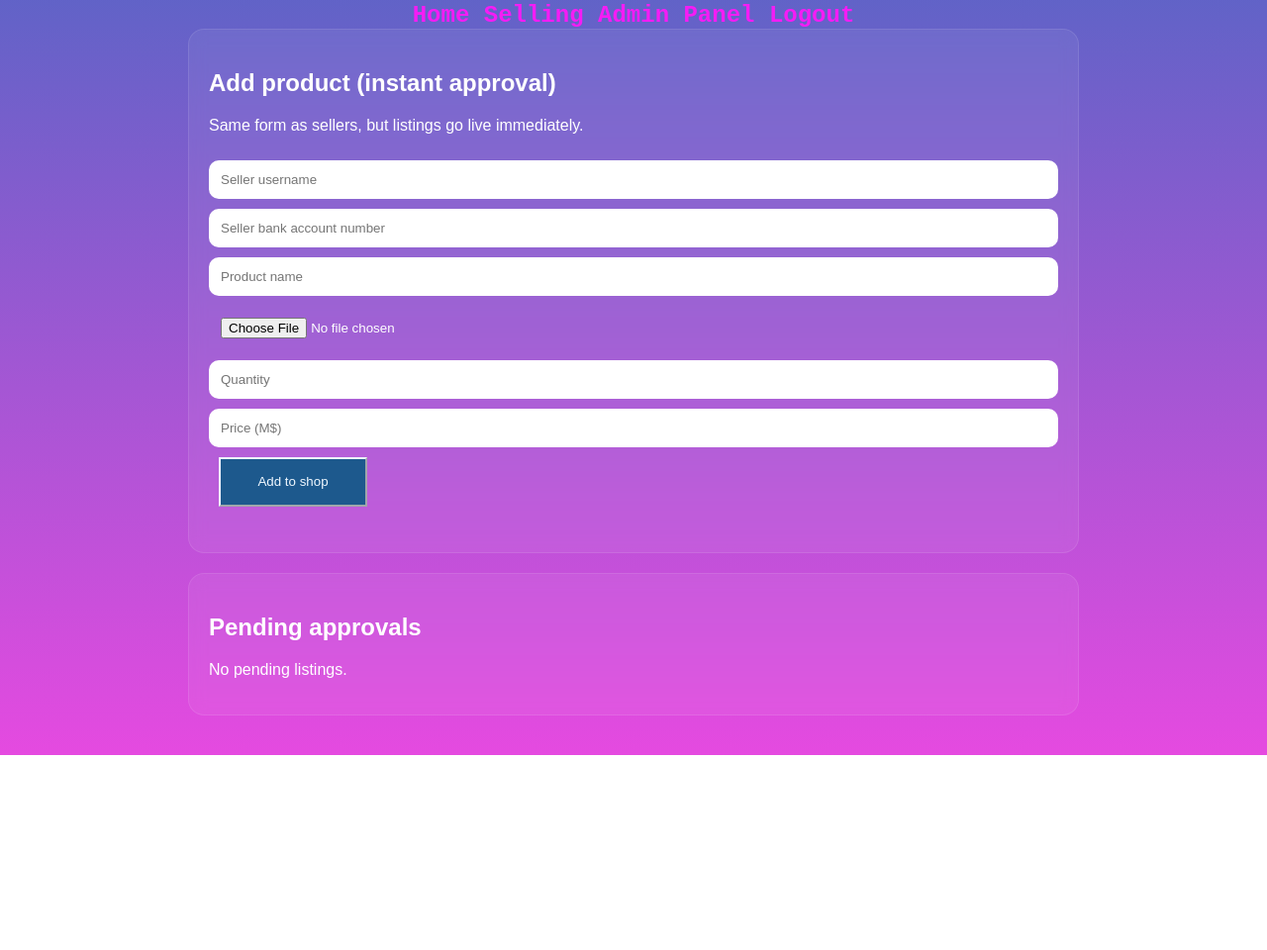
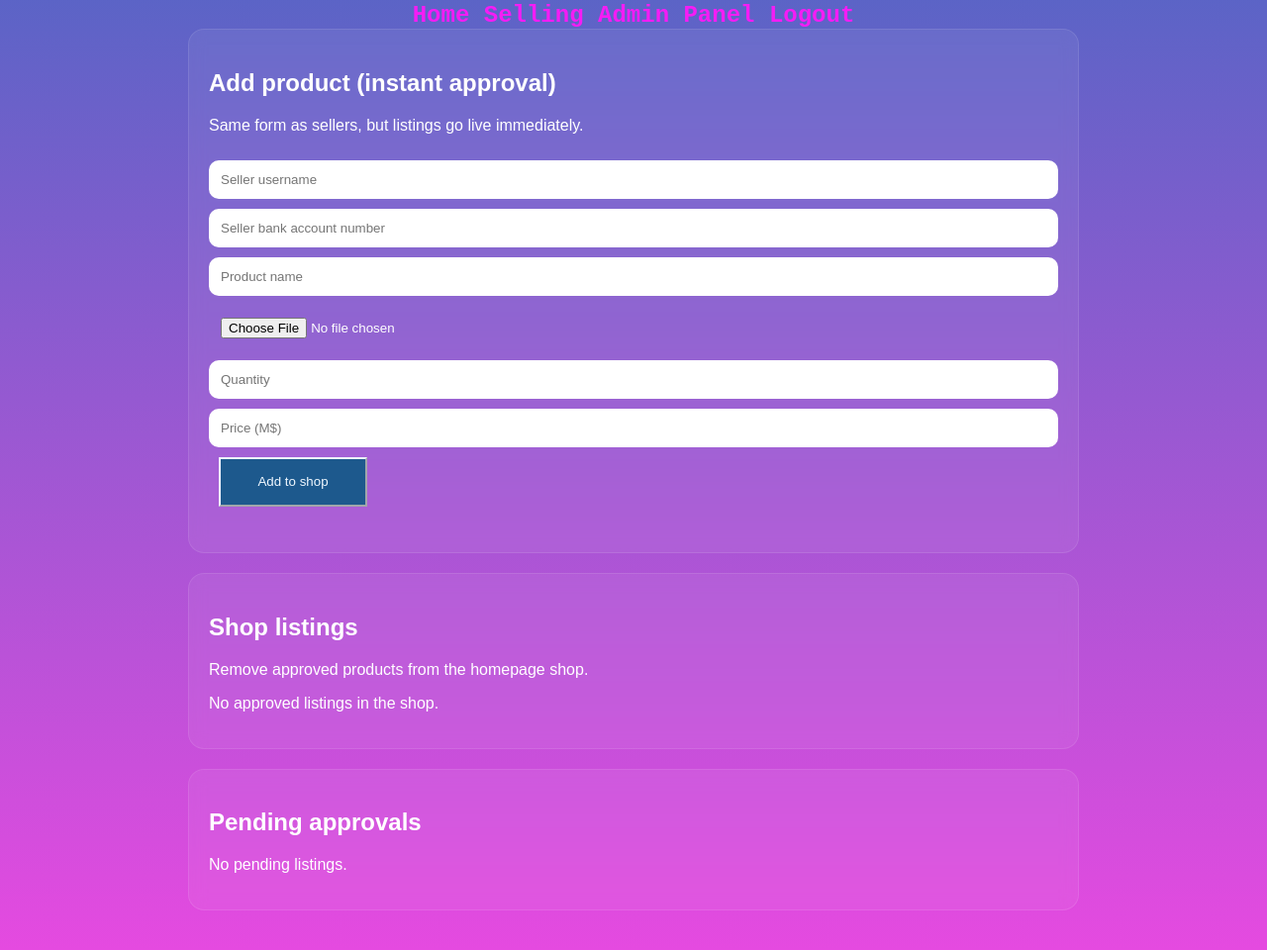
Before and after one commit to absol255/Macho-eBay, a Flask app: page /admin in a window 1280 px wide. Shown: the part 192-1152 px from the top of the page at 99% size. Before the commit the page ends 955 px from the top, so only its background shows below. Run offline with Flask 3, Linux system fonts and the light colour scheme; the visitor is signed in with stand-in values (Sample User, id 1); data that the repository does not hold is empty; some libraries are stand-ins or nearby versions.

Commit message:
added rekvinbg

```diff
--- a/app.py
+++ b/app.py
@@ -348,6 +348,25 @@ def api_products_pending():
     return jsonify([p.to_dict() for p in products])
 
 
+@app.route("/api/products/approved", methods=["GET"])
+@login_required
+def api_products_approved():
+    err = _config_error()
+    if err:
+        return jsonify({"error": err}), 503
+
+    table_err = ensure_tables()
+    if table_err:
+        return jsonify({"error": "Tables not ready: " + table_err}), 503
+
+    products = (
+        Product.query.filter_by(status="approved")
+        .order_by(Product.created_at.desc())
+        .all()
+    )
+    return jsonify([p.to_dict() for p in products])
+
+
 @app.route("/api/products", methods=["POST"])
 def api_products_create():
     err = _config_error()
@@ -453,6 +472,28 @@ def api_products_reject(product_id):
     return jsonify({"success": True, "product": product.to_dict(include_image=False)})
 
 
+@app.route("/api/products/<int:product_id>", methods=["DELETE"])
+@login_required
+def api_products_remove(product_id):
+    err = _config_error()
+    if err:
+        return jsonify({"error": err}), 503
+
+    table_err = ensure_tables()
+    if table_err:
+        return jsonify({"error": "Tables not ready: " + table_err}), 503
+
+    product = db.session.get(Product, product_id)
+    if not product:
+        return jsonify({"error": "Product not found"}), 404
+    if product.status != "approved":
+        return jsonify({"error": "Only approved listings can be removed from the shop"}), 400
+
+    db.session.delete(product)
+    db.session.commit()
+    return jsonify({"success": True})
+
+
 @app.route("/api/purchase", methods=["POST"])
 def api_purchase():
     err = _config_error()
--- a/static/css/style.css
+++ b/static/css/style.css
@@ -122,3 +122,9 @@ input {
     flex-direction: column;
     gap: 20px;
 }
+
+#approved-list {
+    display: flex;
+    flex-direction: column;
+    gap: 20px;
+}
--- a/static/js/admin.js
+++ b/static/js/admin.js
@@ -9,6 +9,8 @@
     var addMsg = document.getElementById("add-msg");
     var pendingMsg = document.getElementById("pending-msg");
     var pendingList = document.getElementById("pending-list");
+    var approvedMsg = document.getElementById("approved-msg");
+    var approvedList = document.getElementById("approved-list");
 
     function fetchJson(url, options) {
         return fetch(url, options).then(function (r) {
@@ -77,6 +79,7 @@
                     return;
                 }
                 loadPending();
+                loadApproved();
             }).catch(function () {
                 msg.textContent = "Network error";
             });
@@ -106,6 +109,83 @@
         card.appendChild(msg);
 
         return card;
+    }
+
+    function createApprovedCard(product) {
+        var card = document.createElement("div");
+        card.className = "pending-card";
+
+        var img = document.createElement("img");
+        img.className = "product-image";
+        img.src = product.image_data;
+        img.alt = product.name;
+
+        var title = document.createElement("h3");
+        title.textContent = product.name;
+
+        var meta = document.createElement("p");
+        meta.className = "product-meta";
+        meta.textContent = "Seller: " + product.seller_username +
+            " — qty " + product.quantity +
+            " — " + Number(product.price).toFixed(2) + " M$";
+
+        var removeBtn = document.createElement("button");
+        removeBtn.className = "button";
+        removeBtn.type = "button";
+        removeBtn.textContent = "Remove from shop";
+
+        var msg = document.createElement("p");
+        msg.className = "product-msg";
+
+        removeBtn.addEventListener("click", function () {
+            msg.textContent = "";
+            if (!window.confirm("Remove \"" + product.name + "\" from the shop?")) {
+                return;
+            }
+            fetchJson("/api/products/" + product.id, {
+                method: "DELETE",
+                credentials: "include",
+            }).then(function (res) {
+                if (!res.ok) {
+                    msg.textContent = res.d.error || "Remove failed";
+                    return;
+                }
+                loadApproved();
+            }).catch(function () {
+                msg.textContent = "Network error";
+            });
+        });
+
+        card.appendChild(img);
+        card.appendChild(title);
+        card.appendChild(meta);
+        card.appendChild(removeBtn);
+        card.appendChild(msg);
+
+        return card;
+    }
+
+    function loadApproved() {
+        approvedMsg.textContent = "";
+        approvedList.innerHTML = "";
+
+        fetchJson("/api/products/approved", { credentials: "include" })
+            .then(function (res) {
+                if (!res.ok) {
+                    approvedMsg.textContent = res.d.error || "Could not load shop listings";
+                    return;
+                }
+                if (!res.d.length) {
+                    approvedMsg.textContent = "No approved listings in the shop.";
+                    return;
+                }
+                res.d.forEach(function (product) {
+                    approvedList.appendChild(createApprovedCard(product));
+                });
+            })
+            .catch(function () {
+                approvedMsg.textContent = "Network error";
+            });
     }
 
     function loadPending() {
@@ -170,10 +250,12 @@
             productQuantity.value = "";
             productPrice.value = "";
             loadPending();
+            loadApproved();
         }).catch(function (err) {
             addMsg.textContent = err.message || "Could not add product";
         });
     });
 
     loadPending();
+    loadApproved();
 })();
--- a/templates/admin.html
+++ b/templates/admin.html
@@ -36,6 +36,13 @@
         </div>
 
         <div class="card">
+            <h2>Shop listings</h2>
+            <p>Remove approved products from the homepage shop.</p>
+            <p id="approved-msg"></p>
+            <div id="approved-list"></div>
+        </div>
+
+        <div class="card">
             <h2>Pending approvals</h2>
             <p id="pending-msg"></p>
             <div id="pending-list"></div>
```
